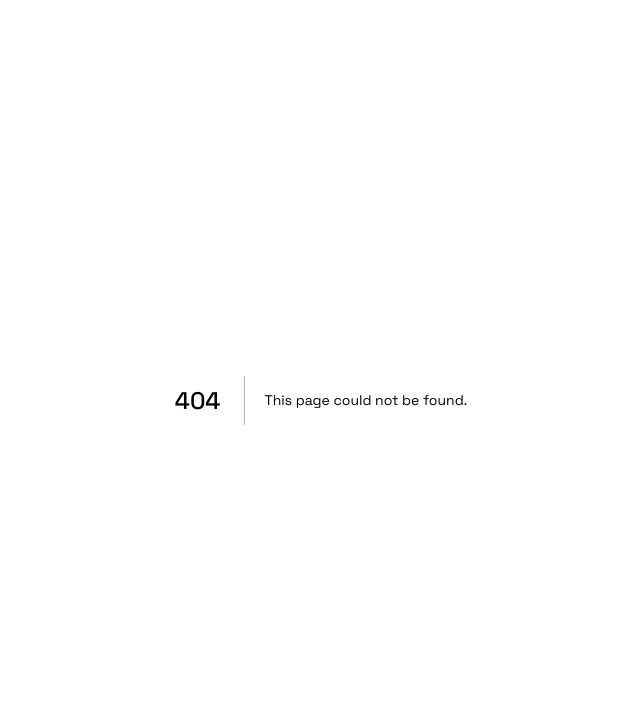
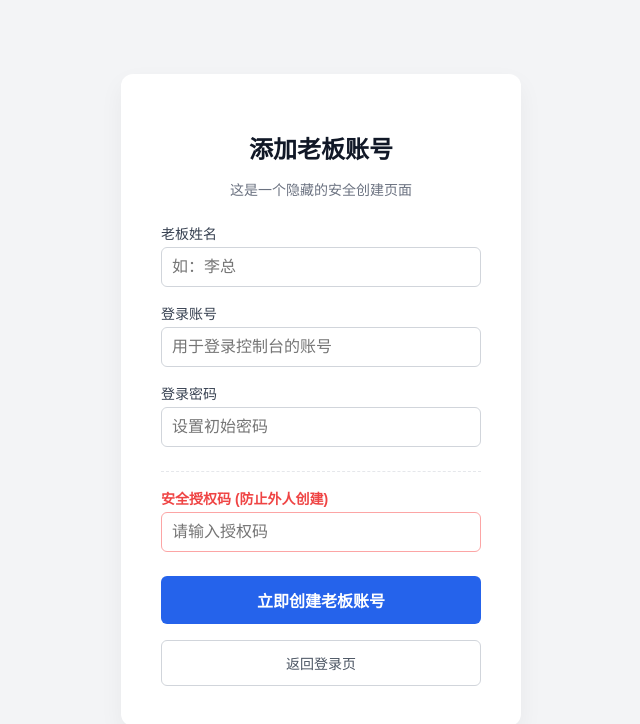
Before and after one commit to YALING0327/Partnerx-console, a Next.js app: page /setup-boss in a window 1280 px wide. Before the commit this address had no page. Shown: the top 724 px of the page, without its empty margins (319-959 px from the left). Built offline with nearby package versions, Linux system fonts and the light colour scheme.

Commit message:
feat: add hidden setup-boss page

```diff
--- a/package.json
+++ b/package.json
@@ -8,7 +8,8 @@
     "build": "next build",
     "start": "next start",
     "sync:selectdb": "node scripts/sync-selectdb.mjs",
-    "sync:selectdb:dry": "DRY_RUN=1 node scripts/sync-selectdb.mjs"
+    "sync:selectdb:dry": "DRY_RUN=1 node scripts/sync-selectdb.mjs",
+    "add:boss": "node scripts/create-boss.mjs"
   },
   "dependencies": {
     "@supabase/supabase-js": "^2.106.0",
--- /dev/null
+++ b/src/app/api/setup-boss/route.ts
@@ -0,0 +1,54 @@
+import { NextResponse } from 'next/server';
+import { supabaseServer } from '@/lib/supabase-server';
+
+export async function POST(request: Request) {
+  try {
+    const { username, password, name, passcode } = await request.json();
+
+    // 简单的安全校验，防止外人知道网址后随意创建老板账号
+    const SUPER_PASSCODE = process.env.SUPER_ADMIN_PASSCODE || 'partnerx888';
+
+    if (passcode !== SUPER_PASSCODE) {
+      return NextResponse.json({ error: '安全授权码错误，拒绝访问' }, { status: 403 });
+    }
+
+    if (!username || !password) {
+      return NextResponse.json({ error: '账号和密码不能为空' }, { status: 400 });
+    }
+
+    const companyId = '00000000-0000-0000-0000-000000000001';
+
+    // 检查账号是否已存在
+    const { data: existing } = await supabaseServer
+      .from('company_accounts')
+      .select('id')
+      .eq('username', username)
+      .maybeSingle();
+
+    if (existing) {
+      return NextResponse.json({ error: '该账号已被使用，请换一个' }, { status: 409 });
+    }
+
+    // 插入账号
+    const { error: insertError } = await supabaseServer
+      .from('company_accounts')
+      .insert({
+        company_id: companyId,
+        role: 'boss',
+        username: username.trim(),
+        password_hash: password.trim(),
+        name: (name || '老板').trim(),
+        status: 'active'
+      });
+
+    if (insertError) {
+      return NextResponse.json({ error: '数据库写入失败' }, { status: 500 });
+    }
+
+    return NextResponse.json({ message: '老板账号创建成功！' });
+
+  } catch (err) {
+    console.error('创建老板账号异常', err);
+    return NextResponse.json({ error: '服务器出了点问题，请稍后再试' }, { status: 500 });
+  }
+}
--- /dev/null
+++ b/src/app/setup-boss/page.tsx
@@ -0,0 +1,84 @@
+'use client';
+
+import { useState } from 'react';
+import { useRouter } from 'next/navigation';
+
+export default function SetupBossPage() {
+  const [name, setName] = useState('');
+  const [username, setUsername] = useState('');
+  const [password, setPassword] = useState('');
+  const [passcode, setPasscode] = useState('');
+  const [loading, setLoading] = useState(false);
+  const [msg, setMsg] = useState({ type: '', text: '' });
+  const router = useRouter();
+
+  async function handleSubmit(e: React.FormEvent) {
+    e.preventDefault();
+    setLoading(true);
+    setMsg({ type: '', text: '' });
+
+    try {
+      const res = await fetch('/api/setup-boss', {
+        method: 'POST',
+        headers: { 'Content-Type': 'application/json' },
+        body: JSON.stringify({ name, username, password, passcode })
+      });
+      const data = await res.json();
+
+      if (!res.ok) {
+        setMsg({ type: 'error', text: data.error || '创建失败' });
+      } else {
+        setMsg({ type: 'success', text: '✅ 创建成功！对方现在可以直接登录控制台了。' });
+        setName('');
+        setUsername('');
+        setPassword('');
+      }
+    } catch (err) {
+      setMsg({ type: 'error', text: '网络请求失败' });
+    } finally {
+      setLoading(false);
+    }
+  }
+
+  return (
+    <div style={{ minHeight: '100vh', display: 'flex', alignItems: 'center', justifyContent: 'center', backgroundColor: '#f3f4f6', fontFamily: 'sans-serif' }}>
+      <div style={{ backgroundColor: '#fff', padding: '40px', borderRadius: '12px', boxShadow: '0 10px 25px rgba(0,0,0,0.05)', width: '100%', maxWidth: '400px' }}>
+        <h1 style={{ fontSize: '24px', fontWeight: 'bold', color: '#111827', marginBottom: '8px', textAlign: 'center' }}>添加老板账号</h1>
+        <p style={{ fontSize: '14px', color: '#6b7280', marginBottom: '24px', textAlign: 'center' }}>这是一个隐藏的安全创建页面</p>
+
+        <form onSubmit={handleSubmit} style={{ display: 'flex', flexDirection: 'column', gap: '16px' }}>
+          <div>
+            <label style={{ display: 'block', fontSize: '14px', color: '#374151', marginBottom: '4px' }}>老板姓名</label>
+            <input required value={name} onChange={e => setName(e.target.value)} placeholder="如：李总" style={{ width: '100%', padding: '10px', borderRadius: '6px', border: '1px solid #d1d5db', outline: 'none' }} />
+          </div>
+          <div>
+            <label style={{ display: 'block', fontSize: '14px', color: '#374151', marginBottom: '4px' }}>登录账号</label>
+            <input required value={username} onChange={e => setUsername(e.target.value)} placeholder="用于登录控制台的账号" style={{ width: '100%', padding: '10px', borderRadius: '6px', border: '1px solid #d1d5db', outline: 'none' }} />
+          </div>
+          <div>
+            <label style={{ display: 'block', fontSize: '14px', color: '#374151', marginBottom: '4px' }}>登录密码</label>
+            <input required type="password" value={password} onChange={e => setPassword(e.target.value)} placeholder="设置初始密码" minLength={6} style={{ width: '100%', padding: '10px', borderRadius: '6px', border: '1px solid #d1d5db', outline: 'none' }} />
+          </div>
+          <div style={{ marginTop: '8px', paddingTop: '16px', borderTop: '1px dashed #e5e7eb' }}>
+            <label style={{ display: 'block', fontSize: '14px', color: '#ef4444', marginBottom: '4px', fontWeight: 'bold' }}>安全授权码 (防止外人创建)</label>
+            <input required type="password" value={passcode} onChange={e => setPasscode(e.target.value)} placeholder="请输入授权码" style={{ width: '100%', padding: '10px', borderRadius: '6px', border: '1px solid #fca5a5', outline: 'none' }} />
+          </div>
+
+          {msg.text && (
+            <div style={{ padding: '12px', borderRadius: '6px', fontSize: '14px', backgroundColor: msg.type === 'error' ? '#fee2e2' : '#dcfce3', color: msg.type === 'error' ? '#991b1b' : '#166534', textAlign: 'center' }}>
+              {msg.text}
+            </div>
+          )}
+
+          <button disabled={loading} type="submit" style={{ width: '100%', padding: '12px', backgroundColor: '#2563eb', color: '#fff', border: 'none', borderRadius: '6px', fontSize: '16px', fontWeight: 'bold', cursor: loading ? 'not-allowed' : 'pointer', marginTop: '8px', opacity: loading ? 0.7 : 1 }}>
+            {loading ? '正在创建...' : '立即创建老板账号'}
+          </button>
+
+          <button type="button" onClick={() => router.push('/')} style={{ width: '100%', padding: '12px', backgroundColor: 'transparent', color: '#4b5563', border: '1px solid #d1d5db', borderRadius: '6px', fontSize: '14px', cursor: 'pointer' }}>
+            返回登录页
+          </button>
+        </form>
+      </div>
+    </div>
+  );
+}
```
Also changed, not shown: scripts/create-boss.mjs (added, +65 -0 lines).
